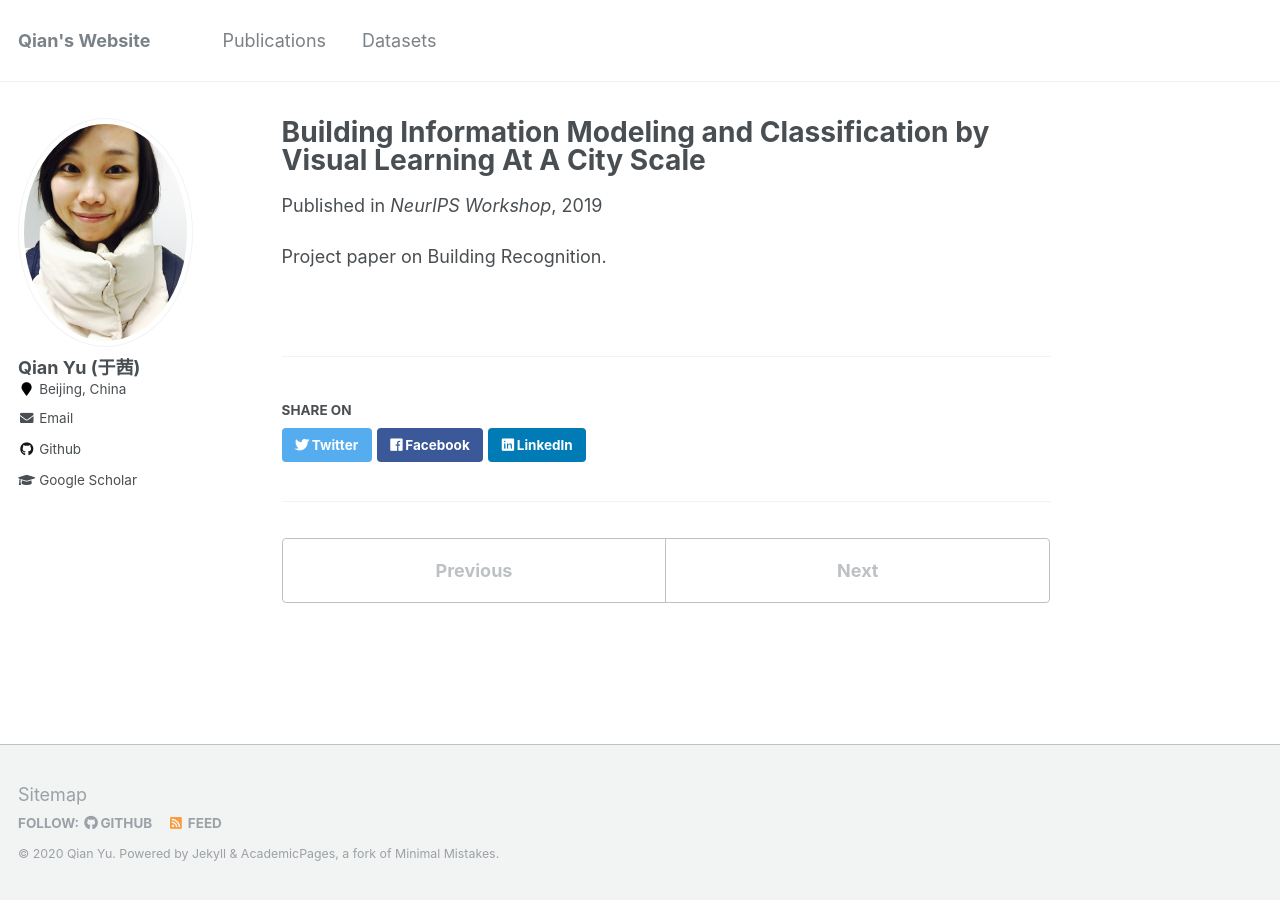
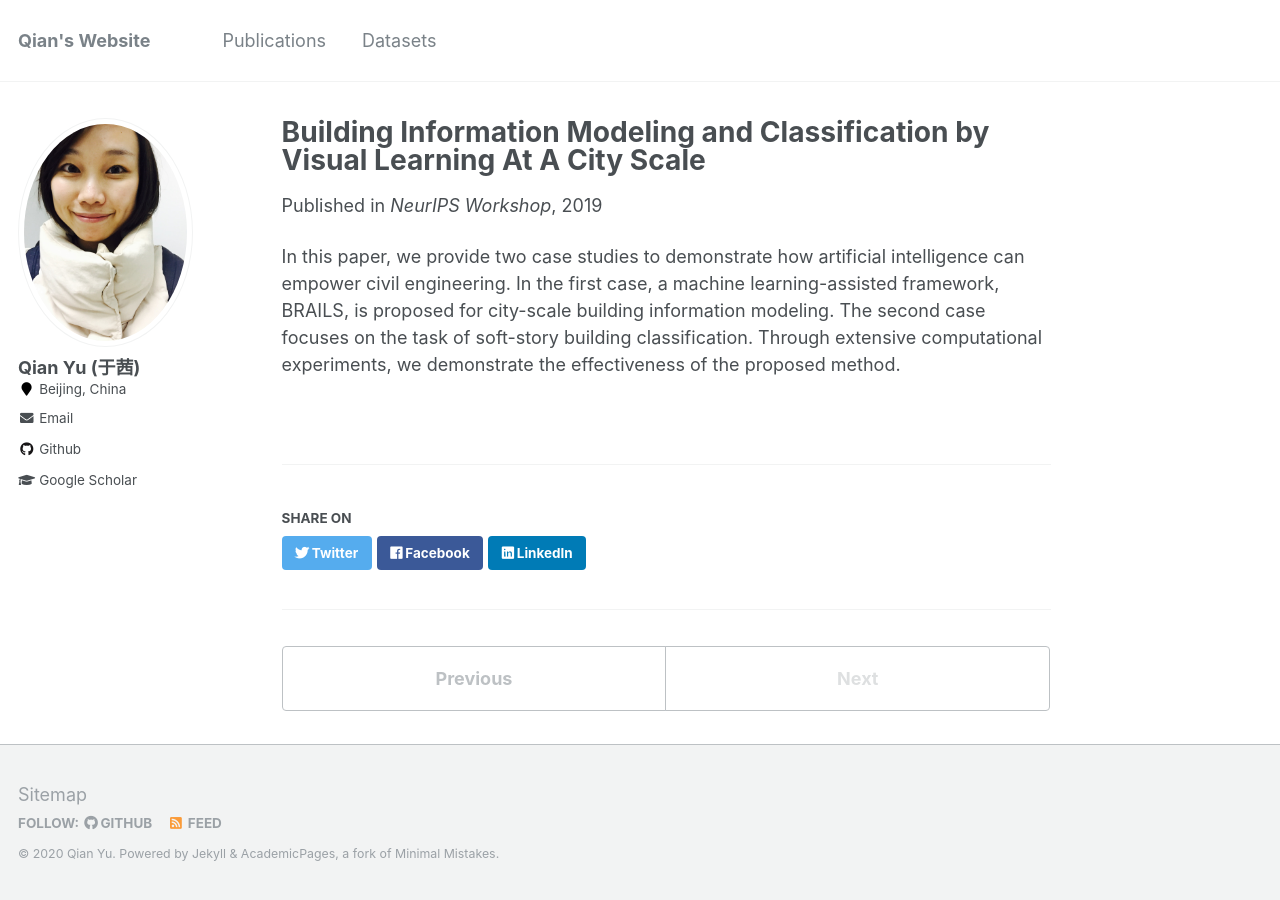
Before and after one commit to yuqian1023/yuqian1023.github.io, a Jekyll site: the page built from _publications/2020-02-23-paper-title-number-8.md, in a window 1280 px wide. Built offline with Jekyll 4.4.1, drawn with Linux system fonts in a browser that asks for light colours.

Commit message:
publications

```diff
--- a/_publications/2020-02-23-paper-title-number-8.md
+++ b/_publications/2020-02-23-paper-title-number-8.md
@@ -2,8 +2,9 @@
 title: "Building Information Modeling and Classification by Visual Learning At A City Scale"
 collection: publications
 permalink: /publication/2020-02-23-paper-title-number-8
-excerpt: 'Project paper on Building Recognition.'
-venue: NeurIPS Workshop
-date: 2019-01-01
+excerpt: 'Apply AI techniques in building recognition.'
+venue: 'NeurIPS Workshop'
+date: 2019-12-13
 ---
-Project paper on Building Recognition.
+
+In this paper, we provide two case studies to demonstrate how artificial intelligence can empower civil engineering. In the first case, a machine learning-assisted framework, BRAILS, is proposed for city-scale building information modeling. The second case focuses on the task of soft-story building classification. Through extensive computational experiments, we demonstrate the effectiveness of the proposed method.
```
Also changed, not shown: _publications/2020-02-23-paper-title-number-1.md (+5 -0 lines), _publications/2020-02-23-paper-title-number-2.md (+1 -1 lines), _publications/2020-02-23-paper-title-number-4.md (+5 -3 lines).
